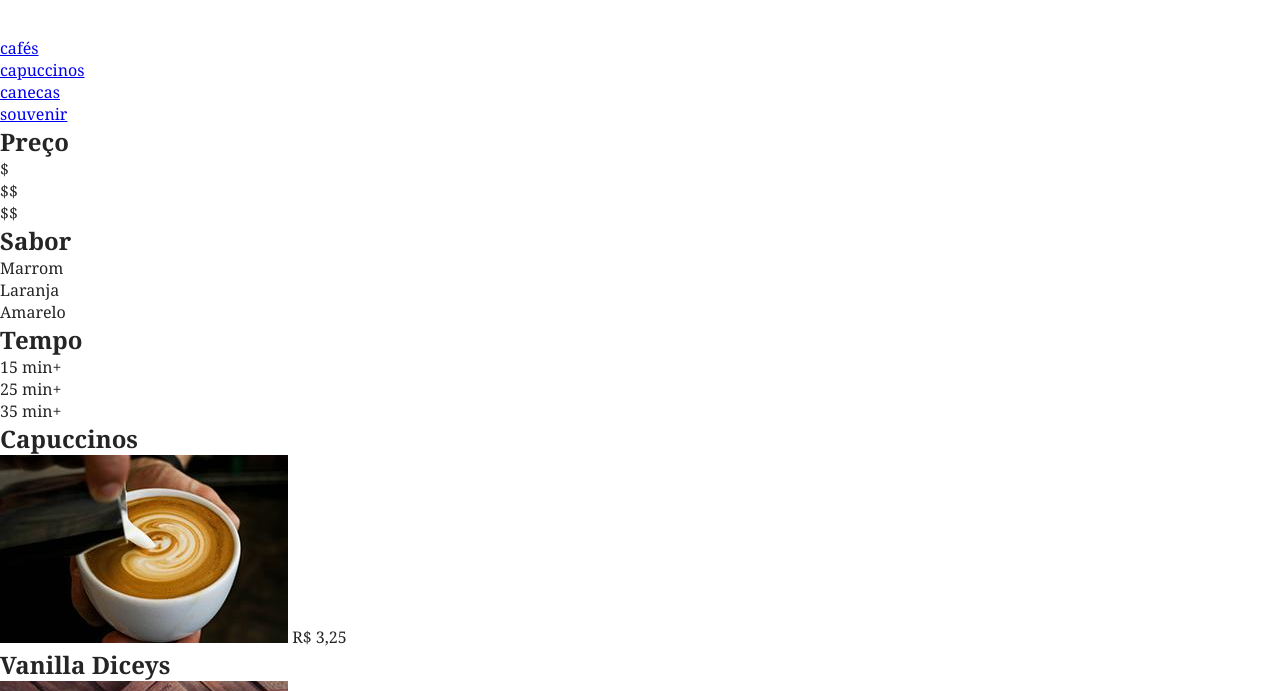
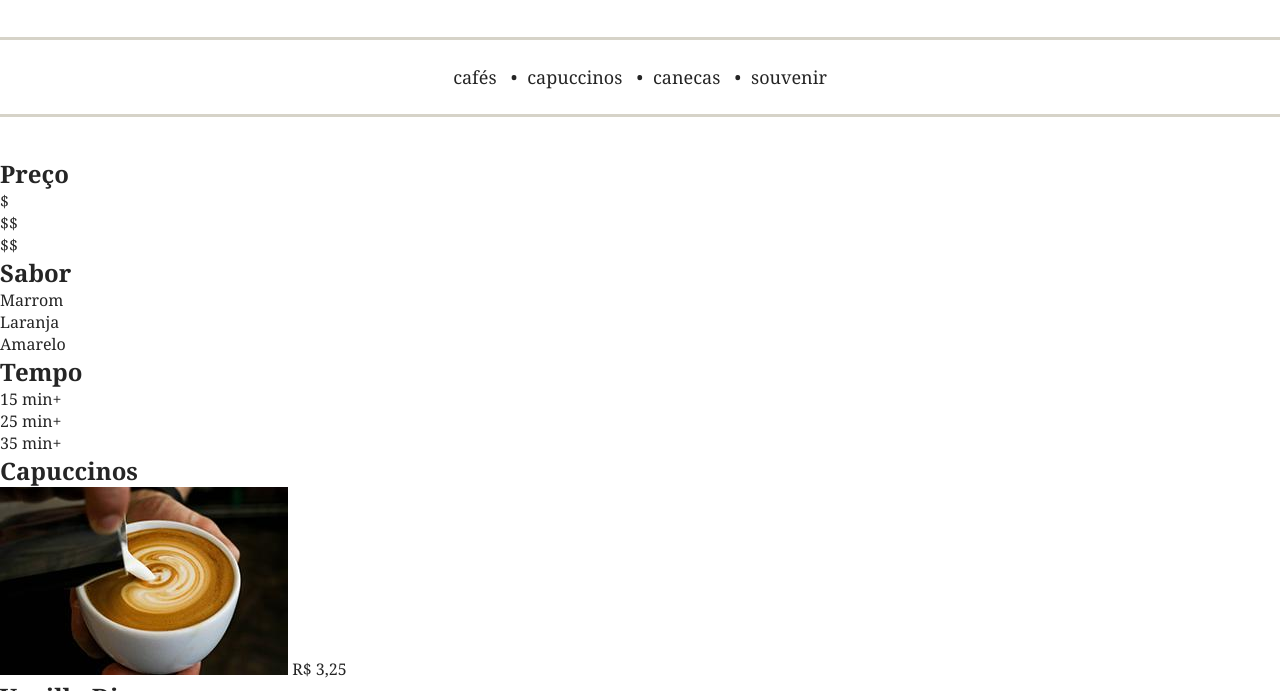
Before and after one commit to yuri-italo/brafe, a plain HTML site: page brafe-2/brafe-puro/index.html in a window 1280 px wide. Shown: the part 109-800 px from the top of the page. Drawn offline with Linux system fonts and the light colour scheme.

Commit message:
brafe 2 puro - menu

```diff
--- a/brafe-2/brafe-puro/css/style.css
+++ b/brafe-2/brafe-puro/css/style.css
@@ -1,4 +1,9 @@
-body, p, h1, h2, ul, li {
+body,
+p,
+h1,
+h2,
+ul,
+li {
   margin: 0;
   padding: 0;
 }
@@ -29,3 +34,32 @@ body {
   display: block;
   margin: 40px auto;
 }
+
+.header-menu {
+  border-top: 3px solid #d6d3c8;
+  border-bottom: 3px solid #d6d3c8;
+  text-align: center;
+  margin-bottom: 40px;
+  padding: 20px 0;
+}
+
+.header-menu li {
+  display: inline-block;
+}
+
+.header-menu a {
+  display: block;
+  padding: 5px 10px 5px 0;
+  text-decoration: none;
+  color: #252525;
+  font-size: 1.125em;
+}
+
+.header-menu li a::before {
+  content: "•";
+  padding-right: 10px;
+}
+
+.header-menu li:first-child a::before {
+  content: "";
+}
--- a/brafe-2/brafe-puro/index.html
+++ b/brafe-2/brafe-puro/index.html
@@ -14,7 +14,7 @@
       <a class="header-logo" href="./index.html">
         <img src="./img/brafe.png" alt="Brafé" />
       </a>
-      <nav>
+      <nav class="header-menu">
         <ul>
           <li><a href="#">cafés</a></li>
           <li><a href="#">capuccinos</a></li>
```
